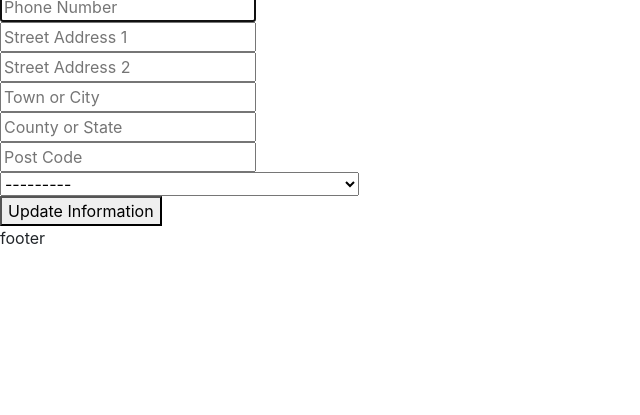
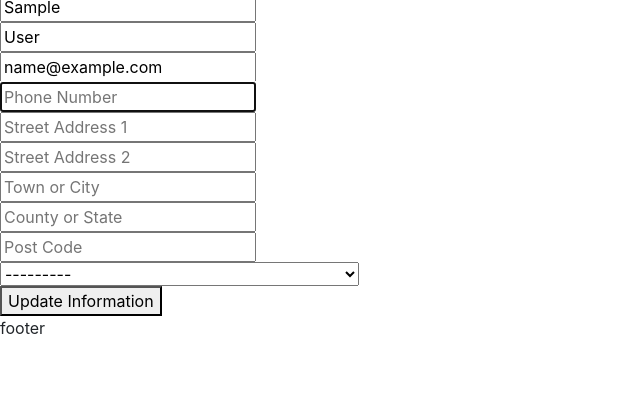
Before and after one commit to Code-Institute-Submissions/Author-Site, a Django app: page /profile/ in a window 1280 px wide. Shown: the part 385-800 px from the top of the page, without its empty margins (0-640 px from the left). Run offline with Django 3.2, Linux system fonts and the light colour scheme; the visitor is signed in with stand-in values (Sample User, id 1); data comes from the database, SQL or seed files in the repository; some libraries are stand-ins or nearby versions.

Commit message:
Form for updating ussers name & email - create form for the user model to access first name last name & email - modifying the view to update and return both forms - modifying the template to display both forms

```diff
--- a/profiles/forms.py
+++ b/profiles/forms.py
@@ -1,4 +1,5 @@
 from django import forms
+from django.contrib.auth.models import User
 from .models import UserProfile
 
 
@@ -15,6 +16,8 @@ class UserProfileForm(forms.ModelForm):
         """
         super().__init__(*args, **kwargs)
 
+        #TODO: decide which filed should be auto focussed
+
         # AUTOFOCUS
         self.fields['default_phone_number'].widget.attrs['autofocus'] = True
 
@@ -29,3 +32,29 @@ class UserProfileForm(forms.ModelForm):
                 field.widget.attrs['placeholder'] = placeholder
 
             field.label = False
+
+
+class UserForm(forms.ModelForm):
+
+    class Meta:
+        model = User
+        fields = ('first_name', 'last_name', 'email')
+
+    def __init__(self, *args, **kwargs):
+        """
+        Add placeholders and classes, remove auto-generated
+        labels
+        """
+        super().__init__(*args, **kwargs)
+
+        # CUSTOMIZING THE FORM FIELDS
+        for fieldname, field in self.fields.items():
+            if fieldname != 'default_country':
+                if field.required:
+                    placeholder = f'{field.label} *'
+                else:
+                    placeholder = field.label
+
+                field.widget.attrs['placeholder'] = placeholder
+
+            field.label = False
--- a/profiles/templates/profiles/update_profile.html
+++ b/profiles/templates/profiles/update_profile.html
@@ -5,7 +5,8 @@
 <div>
     <form action="{% url 'update_profile' %}" method="POST" >
         {% csrf_token %}
-        {{ form|crispy }}
+        {{ user_form|crispy }}
+        {{ user_profile_form|crispy }}
         <button >
             Update Information
         </button>
--- a/profiles/views.py
+++ b/profiles/views.py
@@ -2,7 +2,7 @@ from django.shortcuts import render
 from django.contrib import messages
 from django.contrib.auth.decorators import login_required
 
-from .forms import UserProfileForm
+from .forms import UserProfileForm, UserForm
 
 
 @login_required
@@ -15,15 +15,20 @@ def update_profile(request):
     profile = request.user.profile
 
     if request.method == 'POST':
-        form = UserProfileForm(request.POST, instance=profile)
-        if form.is_valid():
-            form.save()
+        user_profile_form = UserProfileForm(request.POST, instance=profile)
+        user_form = UserForm(request.POST, instance=request.user)
+
+        if user_profile_form.is_valid() and user_form.is_valid():
+            user_profile_form.save()
+            user_form.save()
             messages.success(request, 'Profile updated successfully')
 
-    form = UserProfileForm(instance=profile)
+    user_profile_form = UserProfileForm(instance=profile)
+    user_form = UserForm(instance=request.user)
 
     context = {
-        'form': form
+        'user_profile_form': user_profile_form,
+        'user_form': user_form
     }
 
     return render( request, 'profiles/update_profile.html', context)
```
